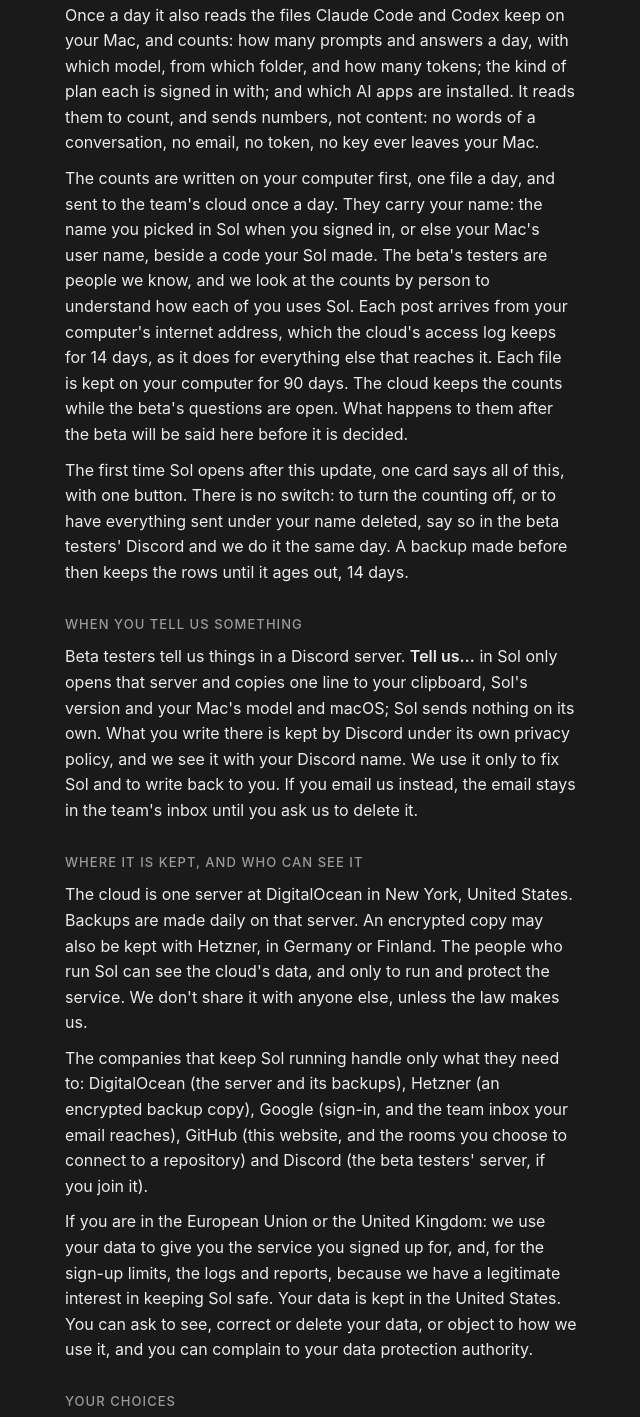
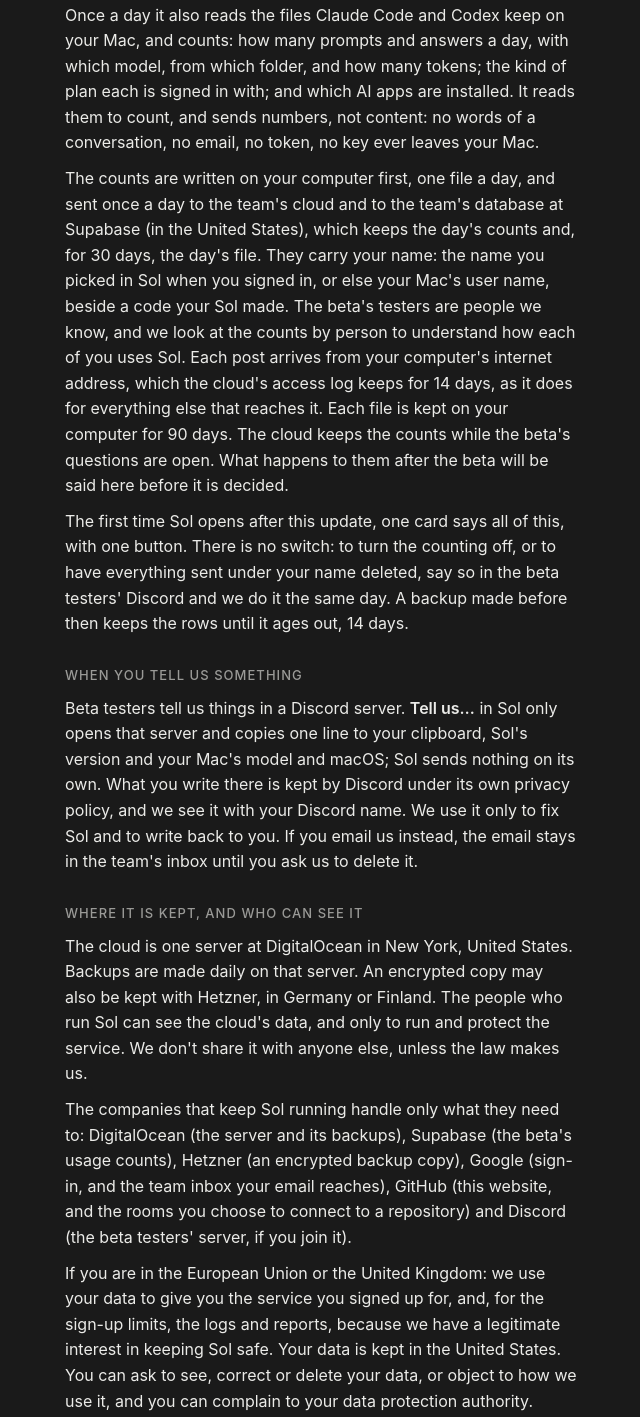
Before and after one commit to sol-mif/site, a plain HTML site: page privacy.html in a window 1280 px wide. Shown: the part 3438-4855 px from the top of the page, without its empty margins (319-959 px from the left). Drawn offline with Linux system fonts and the light colour scheme.

Commit message:
site/ at sol-dev a6df660, install from stable

```diff
--- a/privacy.html
+++ b/privacy.html
@@ -62,7 +62,7 @@
     <h2>How Sol is used (the beta)</h2>
     <p>While Sol is in beta, the app on your computer counts how it is used, so we can see what works: which buttons are pressed, how long a turn took and whether it finished, which mode (Home, Work or a room) and which AI answered, when the app was opened, and what broke. It never records what you type, say, read or open: no messages, no transcripts, no file names, no paths, no addresses. A text's length is kept only as a band ("21 to 100 characters"), a folder only as its last name and a hash of its path made with a secret that stays on your Mac.</p>
     <p>Once a day it also reads the files Claude Code and Codex keep on your Mac, and counts: how many prompts and answers a day, with which model, from which folder, and how many tokens; the kind of plan each is signed in with; and which AI apps are installed. It reads them to count, and sends numbers, not content: no words of a conversation, no email, no token, no key ever leaves your Mac.</p>
-    <p>The counts are written on your computer first, one file a day, and sent to the team's cloud once a day. They carry your name: the name you picked in Sol when you signed in, or else your Mac's user name, beside a code your Sol made. The beta's testers are people we know, and we look at the counts by person to understand how each of you uses Sol. Each post arrives from your computer's internet address, which the cloud's access log keeps for 14 days, as it does for everything else that reaches it. Each file is kept on your computer for 90 days. The cloud keeps the counts while the beta's questions are open. What happens to them after the beta will be said here before it is decided.</p>
+    <p>The counts are written on your computer first, one file a day, and sent once a day to the team's cloud and to the team's database at Supabase (in the United States), which keeps the day's counts and, for 30 days, the day's file. They carry your name: the name you picked in Sol when you signed in, or else your Mac's user name, beside a code your Sol made. The beta's testers are people we know, and we look at the counts by person to understand how each of you uses Sol. Each post arrives from your computer's internet address, which the cloud's access log keeps for 14 days, as it does for everything else that reaches it. Each file is kept on your computer for 90 days. The cloud keeps the counts while the beta's questions are open. What happens to them after the beta will be said here before it is decided.</p>
     <p>The first time Sol opens after this update, one card says all of this, with one button. There is no switch: to turn the counting off, or to have everything sent under your name deleted, say so in the beta testers' Discord and we do it the same day. A backup made before then keeps the rows until it ages out, 14 days.</p>
   </section>
 
@@ -74,7 +74,7 @@
   <section>
     <h2>Where it is kept, and who can see it</h2>
     <p>The cloud is one server at DigitalOcean in New York, United States. Backups are made daily on that server. An encrypted copy may also be kept with Hetzner, in Germany or Finland. The people who run Sol can see the cloud's data, and only to run and protect the service. We don't share it with anyone else, unless the law makes us.</p>
-    <p>The companies that keep Sol running handle only what they need to: DigitalOcean (the server and its backups), Hetzner (an encrypted backup copy), Google (sign-in, and the team inbox your email reaches), GitHub (this website, and the rooms you choose to connect to a repository) and Discord (the beta testers' server, if you join it).</p>
+    <p>The companies that keep Sol running handle only what they need to: DigitalOcean (the server and its backups), Supabase (the beta's usage counts), Hetzner (an encrypted backup copy), Google (sign-in, and the team inbox your email reaches), GitHub (this website, and the rooms you choose to connect to a repository) and Discord (the beta testers' server, if you join it).</p>
     <p>If you are in the European Union or the United Kingdom: we use your data to give you the service you signed up for, and, for the sign-up limits, the logs and reports, because we have a legitimate interest in keeping Sol safe. Your data is kept in the United States. You can ask to see, correct or delete your data, or object to how we use it, and you can complain to your data protection authority.</p>
   </section>
 
@@ -101,7 +101,7 @@
     <p>When this page changes, the date below changes. For a change that matters, we'll also tell you by email or in Sol before it takes effect.</p>
   </section>
 
-  <footer>Last changed 29 October 2026. <a href="terms.html">Terms</a> · <a href="support.html">Support</a></footer>
+  <footer>Last changed 17 November 2026. <a href="terms.html">Terms</a> · <a href="support.html">Support</a></footer>
 </main>
 </body>
 </html>
```
